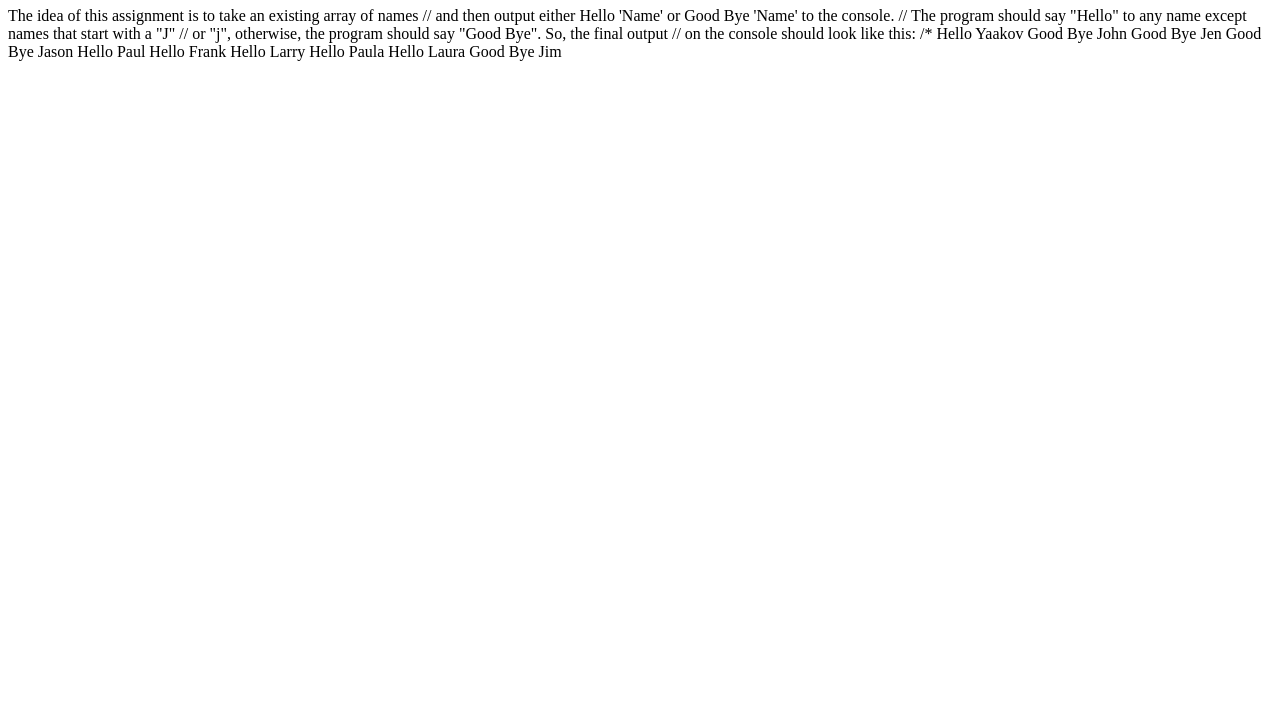
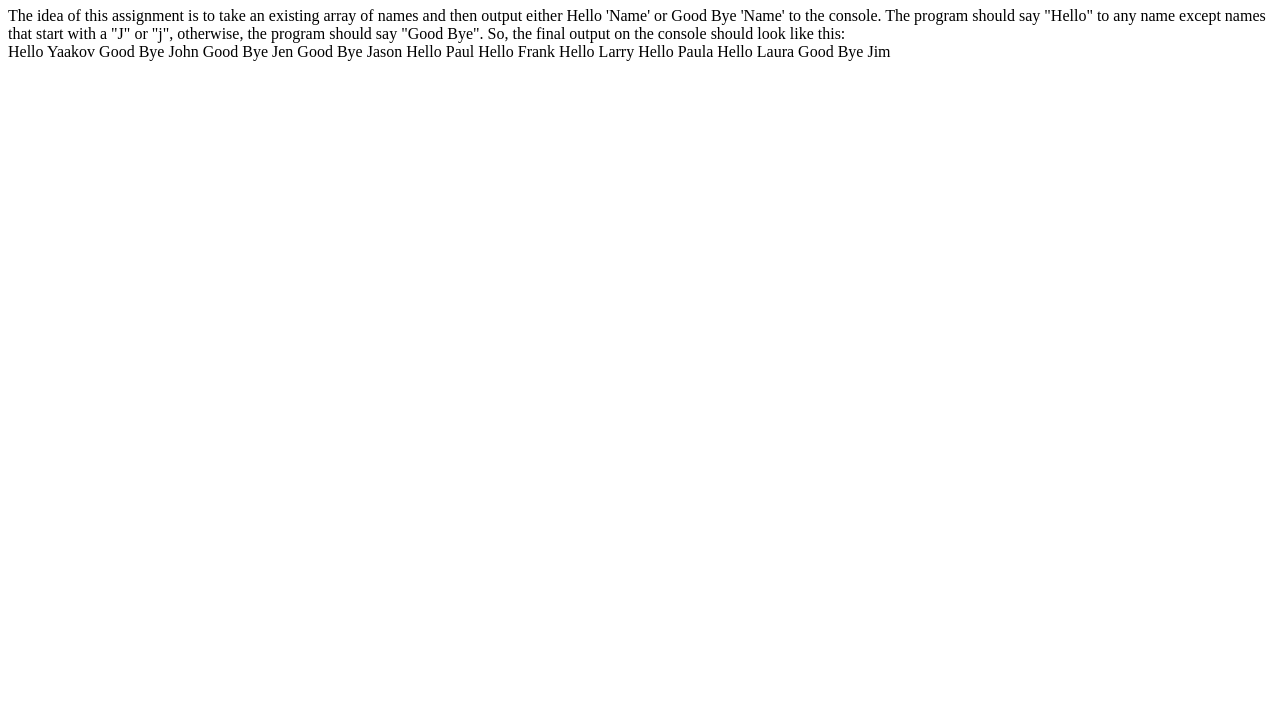
Before and after one commit to Amelianancy/coursera-test-js, a plain HTML site: page index.html in a window 1280 px wide. Shown: the part 73-800 px from the top of the page. Drawn offline with Linux system fonts and the light colour scheme.

Commit message:
added br

```diff
--- a/index.html
+++ b/index.html
@@ -13,12 +13,11 @@
 <body>
   <h1>Module 4 Solution Starter</h1>
 
-  <p> The idea of this assignment is to take an existing array of names
-// and then output either Hello 'Name' or Good Bye 'Name' to the console.
-// The program should say "Hello" to any name except names that start with a "J"
-// or "j", otherwise, the program should say "Good Bye". So, the final output
-// on the console should look like this:
-/*
+<p> The idea of this assignment is to take an existing array of names
+and then output either Hello 'Name' or Good Bye 'Name' to the console.
+The program should say "Hello" to any name except names that start with a "J"
+or "j", otherwise, the program should say "Good Bye". So, the final output on the console should look like this:
+<br>
 Hello Yaakov
 Good Bye John
 Good Bye Jen
```
